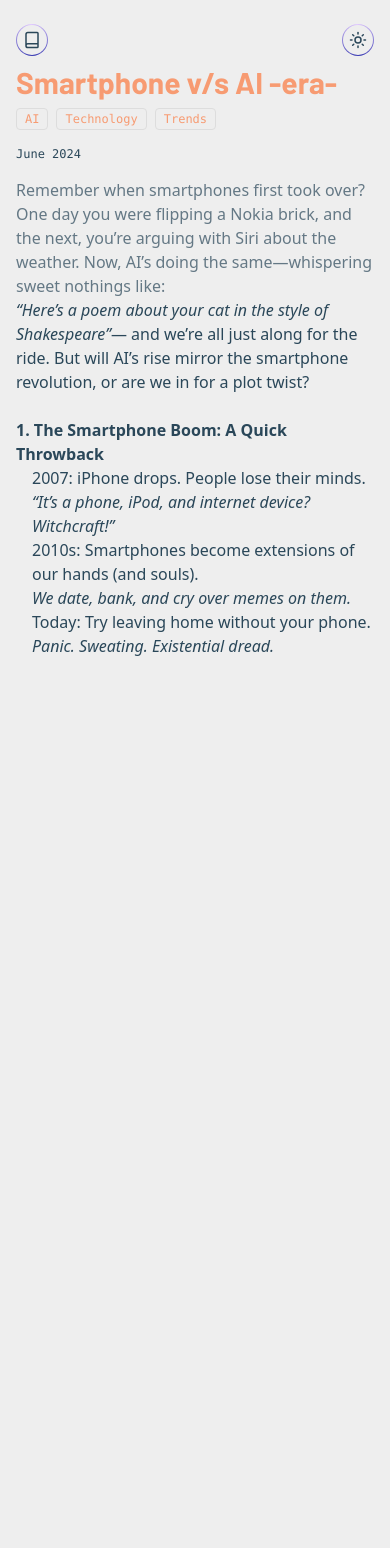
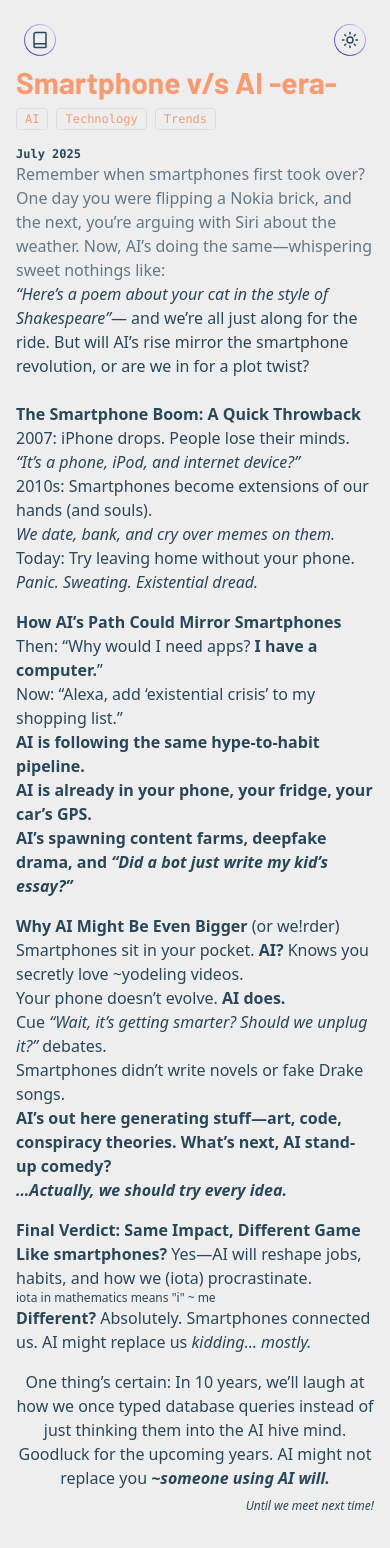
Before and after one commit to Hyperion147/blog, a Next.js app: page /blogs/smartphone-vs-ai-era in a window 390 px wide. Shown: the top 1548 px of the page. Before the commit the page ends 844 px from the top, so only its background shows below. Built offline with nearby package versions, Linux system fonts and the light colour scheme.

Commit message:
smartphone vs ai blog complete

```diff
--- a/app/blogs/smartphone-vs-ai-era/page.js
+++ b/app/blogs/smartphone-vs-ai-era/page.js
@@ -88,16 +88,30 @@ export default function BlogPage() {
 
   // Blog content (personalized)
   const title = "Smartphone v/s AI -era-";
-  const date = "June 2024";
+  const date = "July 2025";
   const tags = ["AI", "Technology", "Trends"];
   const contentStart = `<p>Remember when smartphones first took over? One day you were flipping a Nokia brick, and the next, you’re arguing with Siri about the weather. Now, AI’s doing the same—whispering sweet nothings like:</p>`;
   const contentPitch = `<em>“Here’s a poem about your cat in the style of Shakespeare”</em>— and we’re all just along for the ride. But will AI’s rise mirror the smartphone revolution, or are we in for a plot twist?`;
-  const contentBold1 = `<br>1. The Smartphone Boom: A Quick Throwback`;
-  const contentBody11 = `2007: iPhone drops. People lose their minds.<br><em>“It’s a phone, iPod, and internet device? Witchcraft!”</em>`;
+  const contentBold1 = `<br>The Smartphone Boom: A Quick Throwback`;
+  const contentBody11 = `2007: iPhone drops. People lose their minds.<br><em>“It’s a phone, iPod, and internet device?”</em>`;
   const contentBody12 = `2010s: Smartphones become extensions of our hands (and souls).<br> <em>We date, bank, and cry over memes on them.</em>`;
   const contentBody13 = `Today: Try leaving home without your phone.<br><em>Panic. Sweating. Existential dread.</em>`;
-  const contentBold2 = `2. How AI’s Path Could Mirror Smartphones`;
-  const contentBody21 = ``;
+  const contentBold2 = `How AI’s Path Could Mirror Smartphones`;
+  const contentBody21 = `Then: “Why would I need apps?<b> I have a computer.</b>”`;
+  const contentBody22 = `Now: “Alexa, add ‘existential crisis’ to my shopping list.”`;
+  const contentBody23 = `AI is following the same hype-to-habit pipeline.`;
+  const contentBody24 = `AI is already in your phone, your fridge, your car’s GPS.`;
+  const contentBody25 = `AI’s spawning content farms, deepfake drama, and <em>“Did a bot just write my kid’s essay?”</em>`;
+  const contentBold3 = `<b>Why AI Might Be Even Bigger</b> (or we!rder)`;
+  const contentBody31 = `Smartphones sit in your pocket. <b>AI?</b> Knows you secretly love ~yodeling videos.`;
+  const contentBody32 = `Your phone doesn’t evolve. <b>AI does.</b><br> Cue <em>“Wait, it’s getting smarter? Should we unplug it?”</em> debates.`;
+  const contentBody33 = `Smartphones didn’t write novels or fake Drake songs.`;
+  const contentBody34 = `AI’s out here generating stuff—art, code, conspiracy theories. What’s next, AI stand-up comedy?<br> <em>…Actually, we should try every idea.<em>`;
+  const contentBold4 = `Final Verdict: Same Impact, Different Game`;
+  const contentBody41 = `<b>Like smartphones?</b> Yes—AI will reshape jobs, habits, and how we (iota) procrastinate.`;
+  const contentBody42 = `<b>Different?</b> Absolutely. Smartphones connected us. AI might replace us <em>kidding… mostly.</em>`;
+  const contentBody43 = `One thing’s certain: In 10 years, we’ll laugh at how we once typed database queries instead of just thinking them into the AI hive mind.<br> Goodluck for the upcoming years. AI might not replace you <b><em>~someone using AI will.</em></b>`;
+  const contentSign = `<em>Until we meet next time!</em>`;
 
   const tagDescriptions = {
     AI: "Artificial Intelligence",
@@ -139,7 +153,7 @@ export default function BlogPage() {
         {tag}
         <span
           ref={tooltipRef}
-          className="absolute left-1/2 -translate-x-1/2 top-full mt-1 z-20 px-2 py-1 rounded bg-retrobg text-retrotext text-xs shadow-lg border border-retroborder whitespace-nowrap pointer-events-none select-none"
+          className="absolute left-1/2 -translate-x-1/2 top-full mt-1 z-20 px-2 py-1 rounded bg-retrobg text-retrotext text-xs shadow-lg border border-retroborder whitespace-nowrap pointer-events-none select-none hidden md:flex"
           style={{ opacity: 0, pointerEvents: 'none' }}
         >
           {description}
@@ -151,7 +165,7 @@ export default function BlogPage() {
   return (
     <>
       {/* Blogs button top left */}
-      <div ref={buttonRef} className="absolute top-6 left-4 z-50">
+      <div ref={buttonRef} className="absolute top-6 left-6 z-50">
         <Link href="/">
           <button
             className="relative inline-flex h-8 w-8 overflow-hidden rounded-full p-[1px] focus:outline-none"
@@ -165,7 +179,7 @@ export default function BlogPage() {
         </Link>
       </div>
       {/* Theme selector button top right */}
-      <div ref={themeButtonRef} className="absolute top-6 right-4 z-50">
+      <div ref={themeButtonRef} className="absolute top-6 right-6 z-50">
         <button
           onClick={() => setThemeMenuOpen((open) => !open)}
           className="relative inline-flex h-8 w-8 overflow-hidden rounded-full p-[1px] focus:outline-none"
@@ -208,15 +222,30 @@ export default function BlogPage() {
             <TagWithTooltip key={i} tag={tag} description={tagDescriptions[tag] || tag} />
           ))}
         </div>
-        <div className="text-xs text-retroblue font-mono mb-4">{date}</div>
+        <div className="text-xs text-retroblue font-bold font-mono">{date}</div>
         <div className="prose prose-retro max-w-none opacity-70" dangerouslySetInnerHTML={{ __html: contentStart }} />
         <div className="prose prose-retro max-w-none" dangerouslySetInnerHTML={{ __html: contentPitch }} />
         <div className="prose prose-retro max-w-none font-bold" dangerouslySetInnerHTML={{ __html: contentBold1 }} />
-        <div className="prose prose-retro max-w-none pl-4" dangerouslySetInnerHTML={{ __html: contentBody11 }} />
-        <div className="prose prose-retro max-w-none pl-4" dangerouslySetInnerHTML={{ __html: contentBody12 }} />
-        <div className="prose prose-retro max-w-none pl-4" dangerouslySetInnerHTML={{ __html: contentBody13 }} />
-        {/* <div className="prose prose-retro max-w-none font-bold" dangerouslySetInnerHTML={{ __html: contentBold2 }} />
-        <div className="prose prose-retro max-w-none pl-4" dangerouslySetInnerHTML={{ __html: contentBody21 }} /> */}
+        <div className="prose prose-retro max-w-none" dangerouslySetInnerHTML={{ __html: contentBody11 }} />
+        <div className="prose prose-retro max-w-none" dangerouslySetInnerHTML={{ __html: contentBody12 }} />
+        <div className="prose prose-retro max-w-none" dangerouslySetInnerHTML={{ __html: contentBody13 }} />
+        <div className="prose prose-retro max-w-none font-bold mt-4" dangerouslySetInnerHTML={{ __html: contentBold2 }} />
+        <div className="prose prose-retro max-w-none" dangerouslySetInnerHTML={{ __html: contentBody21 }} />
+        <div className="prose prose-retro max-w-none" dangerouslySetInnerHTML={{ __html: contentBody22 }} />
+        <div className="prose prose-retro max-w-none font-semibold" dangerouslySetInnerHTML={{ __html: contentBody23 }} />
+        <div className="prose prose-retro max-w-none font-semibold" dangerouslySetInnerHTML={{ __html: contentBody24 }} />
+        <div className="prose prose-retro max-w-none font-semibold" dangerouslySetInnerHTML={{ __html: contentBody25 }} />
+        <div className="prose prose-retro max-w-none mt-4" dangerouslySetInnerHTML={{ __html: contentBold3 }} />
+        <div className="prose prose-retro max-w-none" dangerouslySetInnerHTML={{ __html: contentBody31 }} />
+        <div className="prose prose-retro max-w-none" dangerouslySetInnerHTML={{ __html: contentBody32 }} />
+        <div className="prose prose-retro max-w-none" dangerouslySetInnerHTML={{ __html: contentBody33 }} />
+        <div className="prose prose-retro max-w-none font-semibold" dangerouslySetInnerHTML={{ __html: contentBody34 }} />
+        <div className="prose prose-retro max-w-none mt-4 font-bold" dangerouslySetInnerHTML={{ __html: contentBold4 }} />
+        <div className="prose prose-retro max-w-none" dangerouslySetInnerHTML={{ __html: contentBody41 }} />
+        <p className="text-xs">iota in mathematics means "i" ~ me</p>
+        <div className="prose prose-retro max-w-none" dangerouslySetInnerHTML={{ __html: contentBody42 }} />
+        <div className="prose prose-retro max-w-none mt-4 font-medium text-center" dangerouslySetInnerHTML={{ __html: contentBody43 }} />
+        <div className="prose prose-retro max-w-none mt-2 text-xs text-right" dangerouslySetInnerHTML={{ __html: contentSign }} />
       </div>
     </>
   );
--- a/app/page.js
+++ b/app/page.js
@@ -84,7 +84,7 @@ export default function Home({ params }) {
     return (
       <Link
         href={href}
-        className="w-full max-w-xl sm:max-w-lg md:max-w-xl rounded-2xl border border-retroborder bg-retrobg/90 p-4 sm:p-6 md:p-7 transition-shadow duration-300 hover:shadow-2xl group cursor-pointer block no-underline hover:shadow-[5px_5px_rgba(0,_98,_90,_0.4),_10px_10px_rgba(0,_98,_90,_0.2),_15px_15px_rgba(0,_98,_90,_0.05)] dark:hover:shadow-[5px_5px_rgba(60,_120,_255,_0.4),_10px_10px_rgba(60,_120,_255,_0.2),_15px_15px_rgba(60,_120,_255,_0.05)] theme-retro:hover:shadow-[5px_5px_rgba(247,_155,_114,_0.4),_10px_10px_rgba(247,_155,_114,_0.2),_15px_15px_rgba(247,_155,_114,_0.05)]"
+        className="w-full max-w-xl sm:max-w-lg md:max-w-xl rounded-2xl border border-retroborder bg-retrobg/90 p-4 sm:p-6 md:p-7 transition-shadow duration-300 group cursor-pointer block no-underline hover:shadow-[5px_5px_rgba(0,_98,_90,_0.4),_10px_10px_rgba(0,_98,_90,_0.2),_15px_15px_rgba(0,_98,_90,_0.05)] dark:hover:shadow-[5px_5px_rgba(60,_120,_255,_0.4),_10px_10px_rgba(60,_120,_255,_0.2),_15px_15px_rgba(60,_120,_255,_0.05)] theme-retro:hover:shadow-[5px_5px_rgba(247,_155,_114,_0.4),_10px_10px_rgba(247,_155,_114,_0.2),_15px_15px_rgba(247,_155,_114,_0.05)]"
       >
         <h2 className="text-xl sm:text-2xl font-extrabold text-retroaccent mb-2">{title}</h2>
         <div className="flex gap-2 mb-2 flex-wrap">
@@ -119,7 +119,6 @@ export default function Home({ params }) {
               style={{ background: 'none', color: 'inherit', fontFamily: 'Roboto, sans-serif', opacity: theme === 'light' ? 1 : 0.5, fontWeight: theme === 'light' ? 'bold' : 'normal', border: 'none' }}
               className="relative inline-flex h-8 w-32 overflow-hidden rounded-full p-[1px] focus:outline-none mb-1"
             >
-              <span className="absolute inset-[-1000%] animate-[spin_2s_linear_infinite] bg-[conic-gradient(from_90deg_at_50%_50%,#E2CBFF_0%,#393BB2_50%,#E2CBFF_100%)]" />
               <span className="inline-flex h-full w-full cursor-pointer items-center justify-center rounded-full bg-retrobg px-4 py-1 text-sm font-medium text-retrotext backdrop-blur-3xl">
                 Light
               </span>
@@ -129,17 +128,15 @@ export default function Home({ params }) {
               style={{ background: 'none', color: 'inherit', fontFamily: 'Roboto, sans-serif', opacity: theme === 'retro' ? 1 : 0.5, fontWeight: theme === 'retro' ? 'bold' : 'normal', border: 'none' }}
               className="relative inline-flex h-8 w-32 overflow-hidden rounded-full p-[1px] focus:outline-none mb-1"
             >
-              <span className="absolute inset-[-1000%] animate-[spin_2s_linear_infinite] bg-[conic-gradient(from_90deg_at_50%_50%,#E2CBFF_0%,#393BB2_50%,#E2CBFF_100%)]" />
               <span className="inline-flex h-full w-full cursor-pointer items-center justify-center rounded-full bg-retrobg px-4 py-1 text-sm font-medium text-retrotext backdrop-blur-3xl">
                 Retro
               </span>
             </button>
             <button
               onClick={() => handleThemeSelect('dark')}
-              style={{ background: 'none', color: 'inherit', fontFamily: 'Roboto, sans-serif', opacity: theme === 'dark' ? 1 : 0.5, fontWeight: theme === 'dark' ? 'bold' : 'normal', border: 'none' }}
-              className="relative inline-flex h-8 w-32 overflow-hidden rounded-full p-[1px] focus:outline-none focus:ring-2 focus:ring-none"
+              style={{ background: 'none', color: 'inherit', fontFamily: 'Roboto, sans-serif', opacity: theme === 'dark' ? 1 : 0.5, fontWeight: theme === 'dark' ? 'bold' : 'normal' }}
+              className="relative inline-flex h-8 w-32 overflow-hidden rounded-full p-[1px] focus:outline-none hover:border-slate-300"
             >
-              <span className="absolute inset-[-1000%] animate-[spin_2s_linear_infinite] bg-[conic-gradient(from_90deg_at_50%_50%,#E2CBFF_0%,#393BB2_50%,#E2CBFF_100%)]" />
               <span className="inline-flex h-full w-full cursor-pointer items-center justify-center rounded-full bg-retrobg px-4 py-1 text-sm font-medium text-retrotext backdrop-blur-3xl">
                 Dark
               </span>
@@ -154,7 +151,7 @@ export default function Home({ params }) {
             className="relative inline-flex h-8 w-24 overflow-hidden rounded-full p-[1px] focus:outline-none"
             style={{ fontFamily: 'Roboto, sans-serif' }}
           >
-            <span className="absolute inset-[-1000%] animate-[spin_2s_linear_infinite] bg-[conic-gradient(from_90deg_at_50%_50%,#E2CBFF_0%,#393BB2_50%,#E2CBFF_100%)]" />
+            <span className="absolute inset-[-1000%] animate-[spin_2s_linear_infinite] bg-[conic-gradient(from_90deg_at_50%_50%,#000000_0%,#f1f1ff_50%,#000000_100%)]" />
             <span className="inline-flex h-full w-full cursor-pointer items-center justify-center gap-2 rounded-full bg-retrobg px-4 py-1 text-sm font-medium text-retrotext backdrop-blur-3xl">
               <Github size={18} color={githubIconColor} />
               Star
@@ -174,7 +171,7 @@ export default function Home({ params }) {
           <div className="flex flex-col items-center gap-6">
             <BlogPreview
               title="Smartphone era v/s AI era"
-              date="June 2024"
+              date="July 2025"
               tags={['AI', 'Technology', 'Trends']}
               excerpt="Remember when smartphones first took over? One day you were flipping a Nokia brick, and the next, you’re arguing with Siri about the weather. Now, AI’s doing the same—whispering sweet nothings like: “Here’s a poem about your cat in the style of Shakespeare”—and we’re all just along for the ride."
               href="/blogs/smartphone-vs-ai-era"
```
